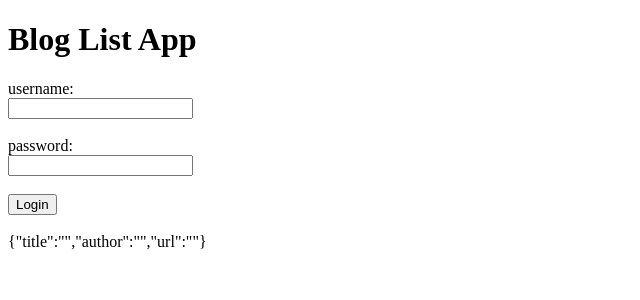
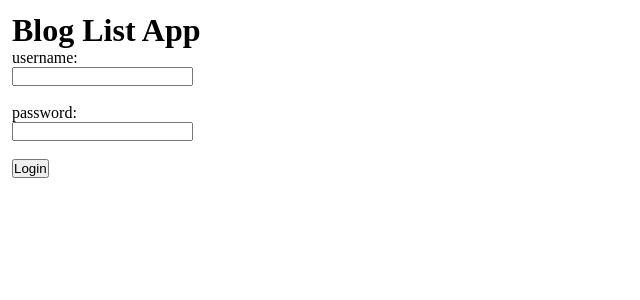
Before and after one commit to rsvives/fullstack-open, a React (Vite) app in the folder part5/bloglist-frontend/: page / in a window 1280 px wide. Shown: the top 300 px of the page, without its empty margins (0-640 px from the left). Built offline with nearby package versions, Linux system fonts and the light colour scheme; no server answers.

Commit message:
ex 5.4 - notification system

```diff
--- /dev/null
+++ b/part5/bloglist-frontend/src/App.css
@@ -0,0 +1,13 @@
+* {
+    margin: 0;
+    padding: 0;
+    box-sizing: border-box;
+    min-width: 0;
+}
+
+body {
+    position: relative;
+    min-height: 100vh;
+    box-sizing: border-box;
+    margin: 12px;
+}
--- a/part5/bloglist-frontend/src/App.jsx
+++ b/part5/bloglist-frontend/src/App.jsx
@@ -1,7 +1,9 @@
+import './App.css'
 import { useState, useEffect } from 'react'
 
 import LoginForm from './components/LoginForm'
 import BlogList from './components/BlogList'
+import NotificationToast from './components/NotificationToast'
 
 import loginService from './services/login'
 import blogService from './services/blogs'
@@ -12,6 +14,7 @@ const App = () => {
   const [password, setPassword] = useState('')
   const [user, setUser] = useState(null)
   const [newBlog, setNewBlog] = useState({ title: '', author: '', url: '' })
+  const [notification, setNotification] = useState({ message: '', status: '' })
 
   useEffect(() => {
     blogService.getAll().then(blogs =>
@@ -39,8 +42,12 @@ const App = () => {
       window.localStorage.setItem('loggedBloglistUser', JSON.stringify(response))
       setUsername('')
       setPassword('')
+      setNotification({ message: `👋 Welcome ${response.name}`, status: 'success' })
     } catch (error) {
       console.error('credentials error', error)
+      setNotification({ message: `❌ Wrong username or password. Details: ${error}`, status: 'error' })
+    } finally {
+      setTimeout(() => setNotification({ message: '', status: '' }), 5000)
     }
   }
 
@@ -63,8 +70,12 @@ const App = () => {
       const addedBlog = await blogService.createNew(newBlog)
       // console.log(addedBlog)
       setBlogs([...blogs, addedBlog])
+      setNotification({ message: '✅ New blog added', status: 'success' })
     } catch (error) {
       console.error('error creating new blog', error)
+      setNotification({ message: `Error creating new blog, error: ${error}`, status: 'error' })
+    } finally {
+      setTimeout(() => setNotification({ message: '', status: '' }), 5000)
     }
   }
 
@@ -85,11 +96,13 @@ const App = () => {
 
   return (
     <div>
-      <h1>Blog List App</h1>
+      {notification.message !== '' && <NotificationToast message={notification.message} status={notification.status}/>}
+      <h1>Blog List App {user && logoutButton() }</h1>
       {user === null ? loginForm() : blogList() }
-      {user && logoutButton() }
       <br />
-      {JSON.stringify(newBlog)}
+
+      <br />
+      {/* {JSON.stringify(newBlog)} */}
     </div>
   )
 }
--- /dev/null
+++ b/part5/bloglist-frontend/src/components/NotificationToast.css
@@ -0,0 +1,20 @@
+.toast {
+    padding: 12px;
+    width: 100%;
+    display: flex;
+    border: 2px solid;
+    background-color: #dee5ec;
+    font-weight: 600;
+    position: absolute;
+    top: 24px;
+}
+
+.error {
+    color: red;
+    border-color: red;
+}
+
+.success {
+    color: green;
+    border-color: green;
+}
--- /dev/null
+++ b/part5/bloglist-frontend/src/components/NotificationToast.jsx
@@ -0,0 +1,19 @@
+import './NotificationToast.css'
+const NotificationToast = ({ message, status }) => {
+  // const style = {
+  //   toast: {
+  //     padding: 12,
+  //     display: 'flex',
+  //     border: 1,
+  //     color: 'blue'
+  //   },
+  //   error: {
+  //     border: 'red',
+  //     color: 'red'
+  //   }
+  // }
+  return (
+        <div className={`toast ${status}`}>{message}</div>
+  )
+}
+export default NotificationToast
```
